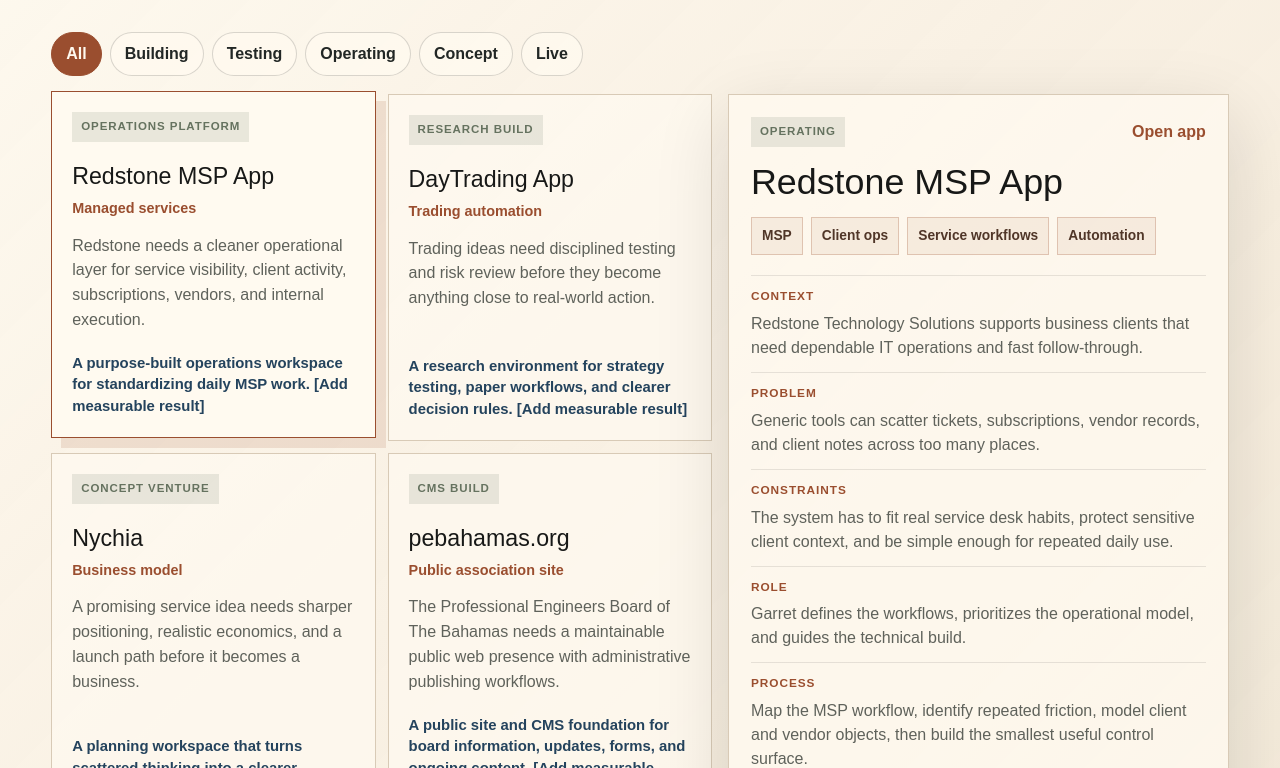
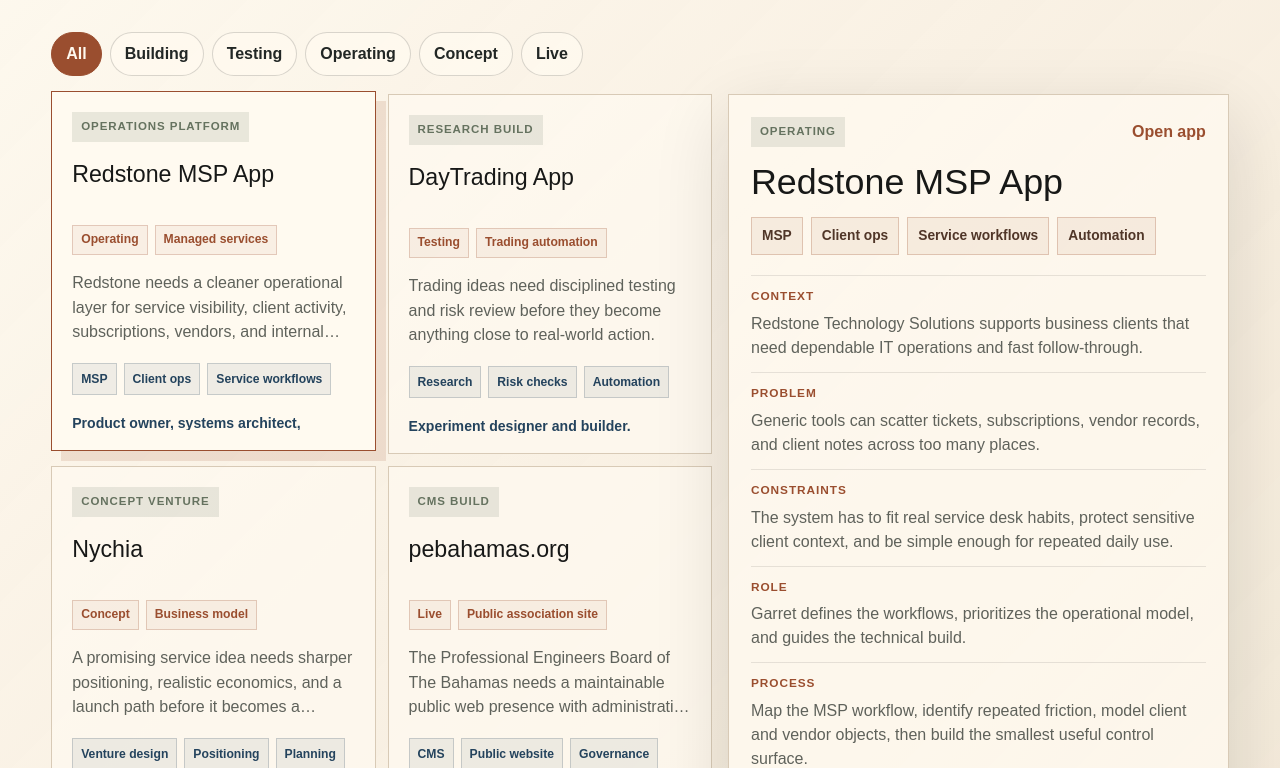
Before and after one commit to garretritchie/personal, a Next.js app: page / in a window 1280 px wide. Shown: the part 1972-2740 px from the top of the page. Built offline with nearby package versions, Linux system fonts and the light colour scheme.

Commit message:
Standardize project cards and simplify contact

```diff
--- a/app/globals.css
+++ b/app/globals.css
@@ -666,7 +666,8 @@ h3 {
 
 .project-card {
   display: flex;
-  min-height: 330px;
+  min-height: 0;
+  height: 360px;
   cursor: pointer;
   flex-direction: column;
   align-items: flex-start;
@@ -689,29 +690,68 @@ h3 {
 }
 
 .project-card h3 {
-  margin: 22px 0 10px;
+  display: -webkit-box;
+  min-height: 3.2rem;
+  margin: 20px 0 12px;
+  overflow: hidden;
+  -webkit-box-orient: vertical;
+  -webkit-line-clamp: 2;
   font-size: 1.45rem;
   line-height: 1.08;
 }
 
-.project-type {
+.project-card-meta {
+  display: flex;
+  flex-wrap: wrap;
+  gap: 7px;
+}
+
+.project-card-meta span {
+  border: 1px solid rgba(154, 78, 47, 0.24);
+  background: rgba(154, 78, 47, 0.06);
   color: var(--copper);
-  font-size: 0.9rem;
+  padding: 6px 8px;
+  font-size: 0.76rem;
   font-weight: 900;
   line-height: 1.3;
 }
 
 .project-card p {
+  display: -webkit-box;
+  min-height: 4.65rem;
   margin: 16px 0 0;
+  overflow: hidden;
+  -webkit-box-orient: vertical;
+  -webkit-line-clamp: 3;
   color: var(--muted);
   line-height: 1.55;
 }
 
-.project-outcome {
+.project-card-tags {
+  display: flex;
+  flex-wrap: wrap;
+  gap: 7px;
+  margin-top: 18px;
+}
+
+.project-card-tags span {
+  border: 1px solid rgba(36, 67, 93, 0.2);
+  background: rgba(36, 67, 93, 0.07);
+  color: var(--blue);
+  padding: 6px 8px;
+  font-size: 0.76rem;
+  font-weight: 850;
+}
+
+.project-role {
+  display: -webkit-box;
   margin-top: auto;
-  padding-top: 20px;
+  overflow: hidden;
+  -webkit-box-orient: vertical;
+  -webkit-line-clamp: 2;
+  padding-top: 18px;
   color: var(--blue);
-  font-size: 0.93rem;
+  font-size: 0.88rem;
   font-weight: 900;
   line-height: 1.45;
 }
@@ -919,7 +959,7 @@ blockquote cite {
 
 .contact-grid {
   display: grid;
-  grid-template-columns: repeat(3, minmax(0, 1fr));
+  grid-template-columns: repeat(2, minmax(0, 1fr));
   gap: 12px;
 }
 
@@ -1159,7 +1199,8 @@ blockquote cite {
   }
 
   .project-card {
-    min-height: 290px;
+    height: auto;
+    min-height: 320px;
   }
 
   .system-footer,
--- a/app/page.tsx
+++ b/app/page.tsx
@@ -287,9 +287,17 @@ export default function Home() {
               >
                 <span className="project-status">{project.status}</span>
                 <h3>{project.name}</h3>
-                <span className="project-type">{project.type}</span>
+                <div className="project-card-meta" aria-label={`${project.name} metadata`}>
+                  <span>{project.lifecycle}</span>
+                  <span>{project.type}</span>
+                </div>
                 <p>{project.problem}</p>
-                <span className="project-outcome">{project.outcome}</span>
+                <div className="project-card-tags" aria-label={`${project.name} capability tags`}>
+                  {project.tags.slice(0, 3).map((tag) => (
+                    <span key={tag}>{tag}</span>
+                  ))}
+                </div>
+                <span className="project-role">{project.role}</span>
               </button>
             ))}
           </div>
--- a/app/site-content.ts
+++ b/app/site-content.ts
@@ -388,21 +388,15 @@ export const contactOptions = [
     ],
   },
   {
-    label: "Collaboration",
-    description: "AI apps, business ideas, project feedback, experiments, and practical automation.",
+    label: "Collaboration / Networking",
+    description:
+      "AI apps, business ideas, project feedback, professional networking, speaking, instruction, and practical automation.",
     lines: ["Nassau, Bahamas", "Ontario, Canada"],
     actions: [
       { label: "242-535-7735", value: "242-535-7735", href: "tel:+12425357735" },
       { label: "226-973-3425", value: "226-973-3425", href: "tel:+12269733425" },
-    ],
-  },
-  {
-    label: "Professional Networking",
-    description: "Profile follow-up, speaking, instruction, advisory work, or general connection.",
-    lines: ["Garret K. Ritchie"],
-    actions: [
       { label: "garretritchie@gmail.com", value: "garretritchie@gmail.com", href: "mailto:garretritchie@gmail.com" },
-      { label: "hello@garretritchie.com", value: "hello@garretritchie.com", href: "mailto:hello@garretritchie.com" },
+      { label: "LinkedIn /garretritchie", value: "https://bs.linkedin.com/in/garretritchie", href: "https://bs.linkedin.com/in/garretritchie" },
     ],
   },
 ];
```
